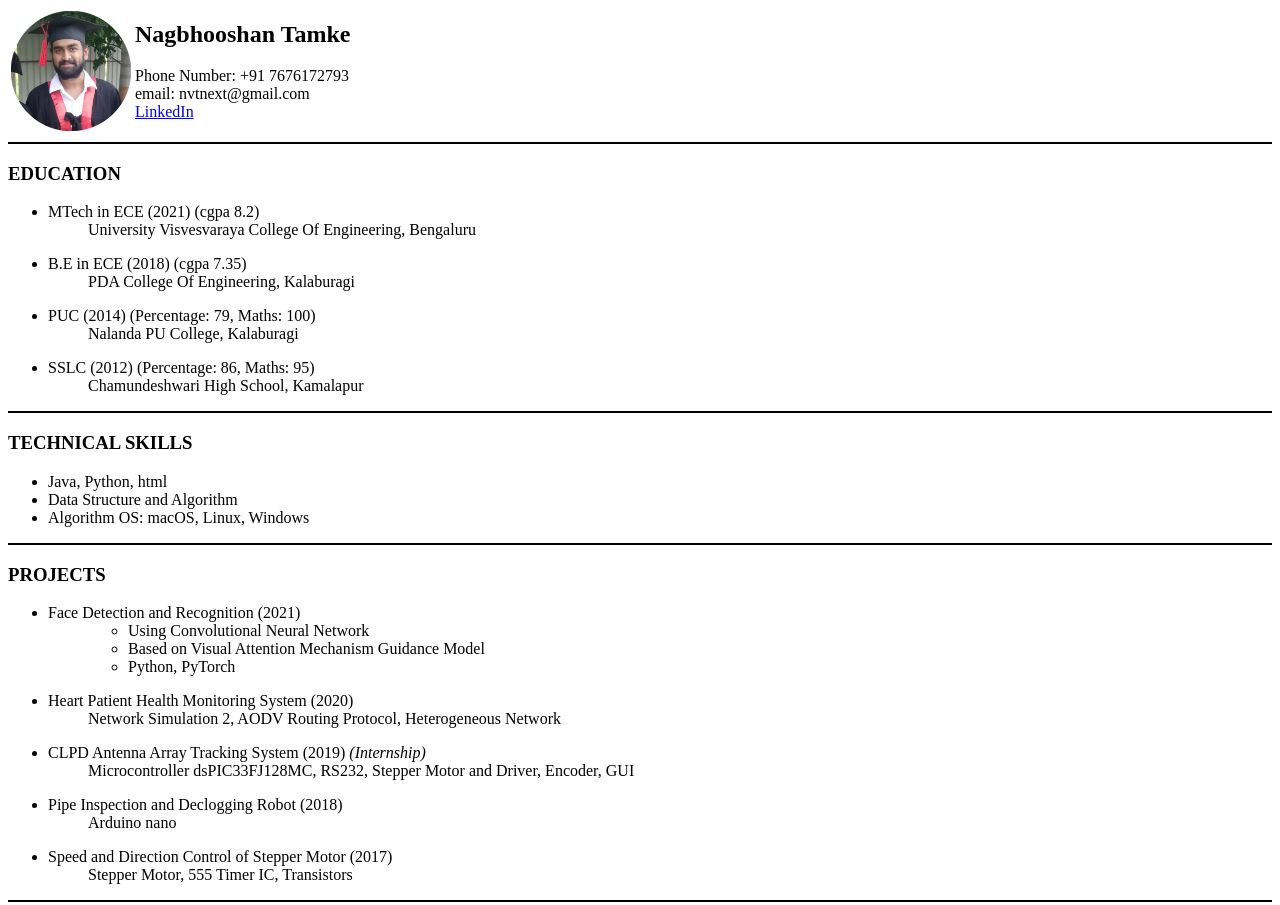
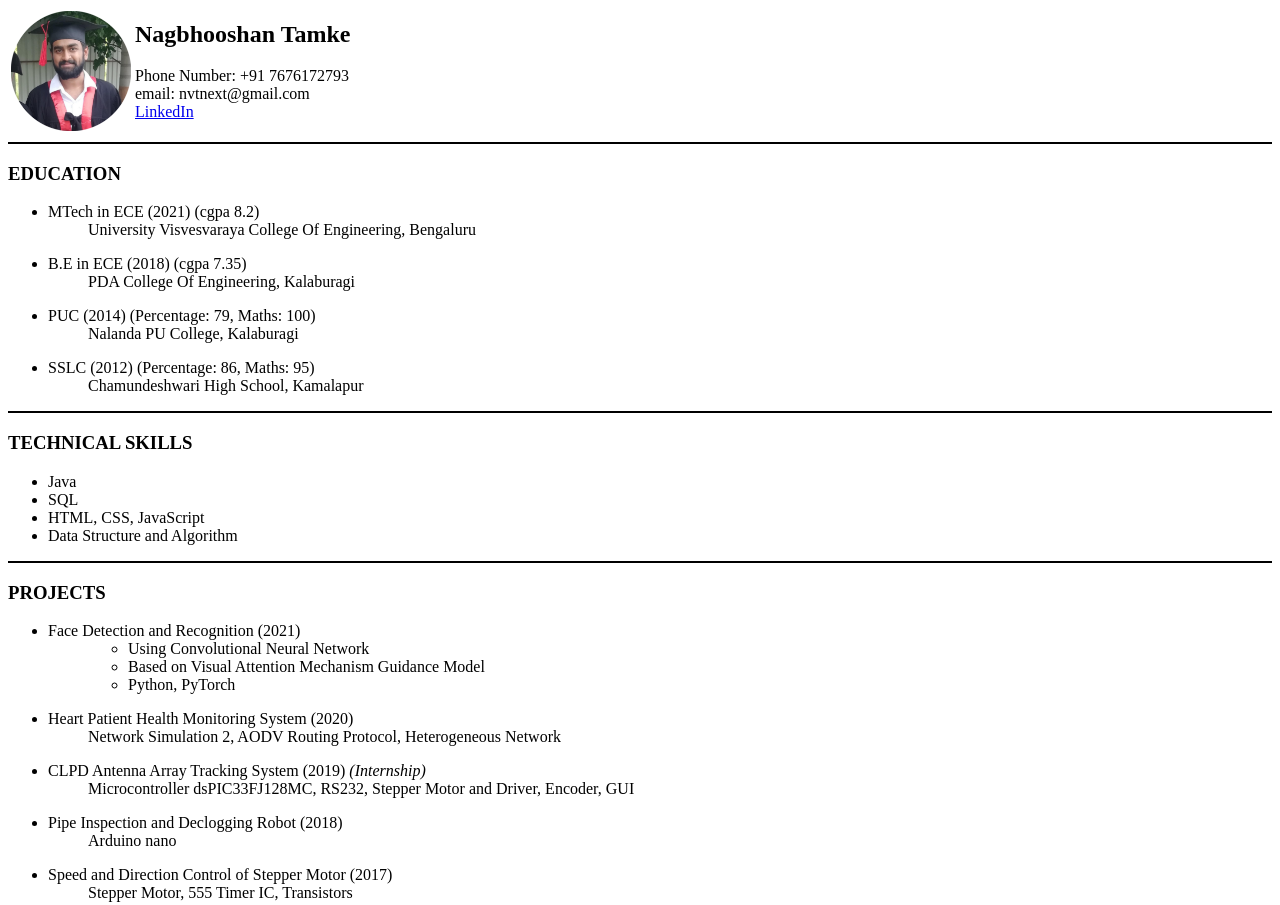
Before and after one commit to nvtnext/cv, a plain HTML site: page index.html in a window 1280 px wide. Shown: the top 905 px of the page. Drawn offline with Linux system fonts and the light colour scheme.

Commit message:
Update index.html

```diff
--- a/index.html
+++ b/index.html
@@ -66,9 +66,10 @@
         <hr size="2" color="black">
         <h3>TECHNICAL SKILLS</h3>
         <ul>
-            <li>Java, Python, html</li>
-            <li>Data Structure and Algorithm </li>
-            <li>Algorithm OS: macOS, Linux, Windows</li>
+            <li>Java</li>
+            <li>SQL </li>
+            <li>HTML, CSS, JavaScript</li>
+            <li>Data Structure and Algorithm</li>
         </ul>
         <hr size="2" color="black">
         <h3>PROJECTS</h3>
```
